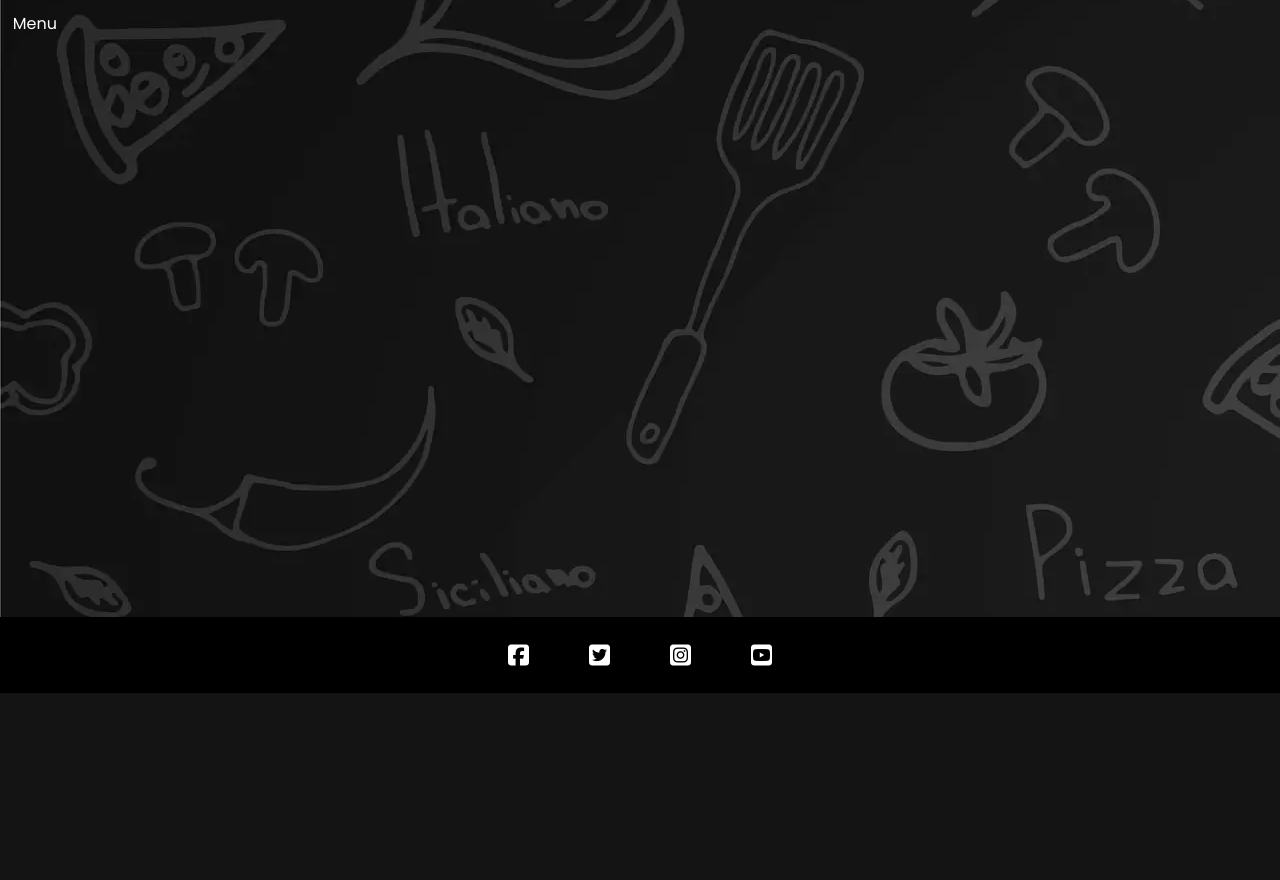
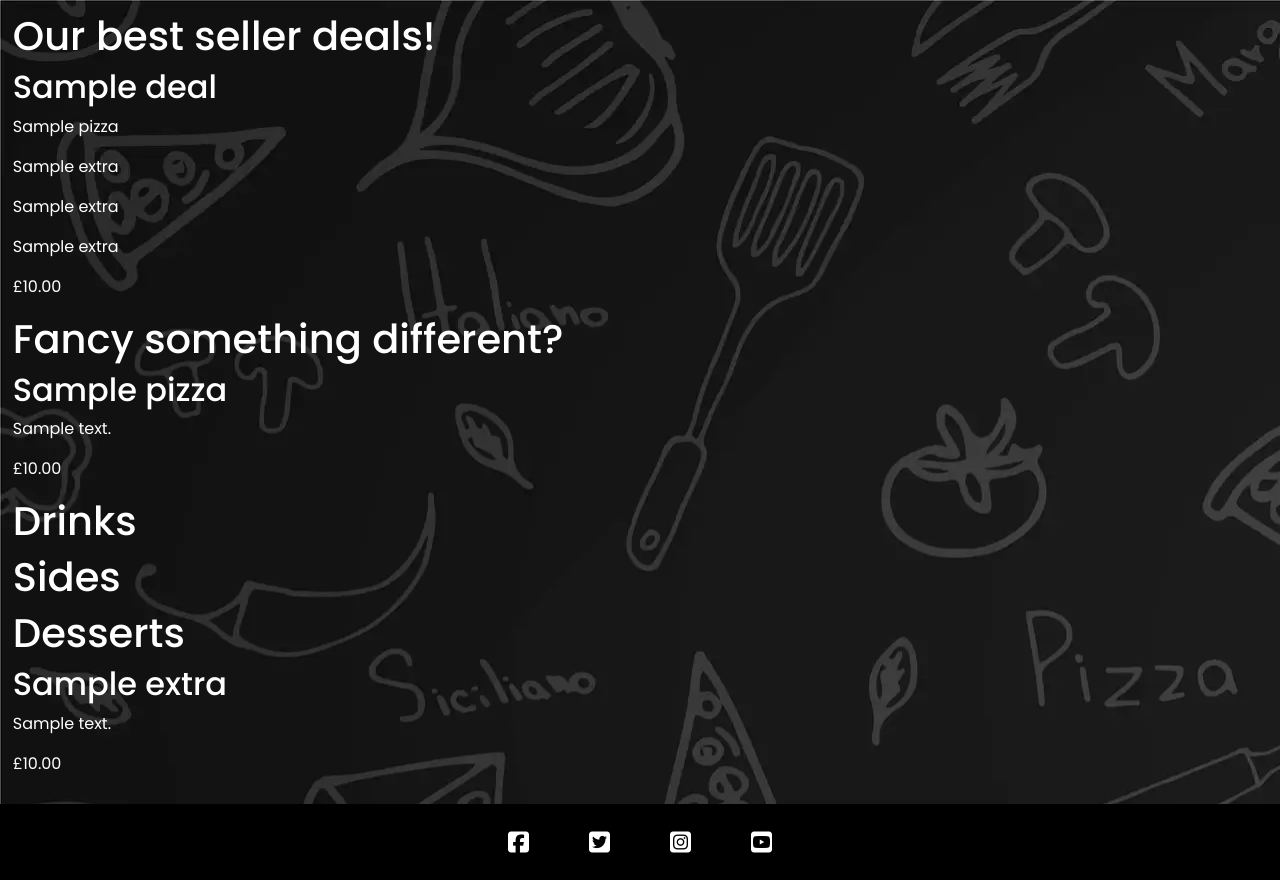
Before and after one commit to NaveedNaseem84/PP5-Ds_Pizza, a Django app: page /menu/ in a window 1280 px wide. Shown: the part 107-987 px from the top of the page. Before the commit the page ends 800 px from the top, so only its background shows below. Run offline with Django 4.2, Linux system fonts and the light colour scheme; tables that the repository leaves empty hold one stand-in row (values such as "Sample post"); some libraries are stand-ins or nearby versions.

Commit message:
add fixtures: Pizzas and Extras. Create deals. display raw data on menu page - retrieve ok

```diff
--- a/menu/templates/menu/menu.html
+++ b/menu/templates/menu/menu.html
@@ -4,7 +4,60 @@
 {% block content %}
 
 <div class="container-fluid secondary-bg d-flex flex-column h-100">
-    <p>Menu</p>
+    <div>
+        <h1> Our best seller deals!</h1>
+        {% for deal in deals %}
+        <h2>{{ deal.name }}</h2>
+        <p>{{ deal.pizza }}</p>
+        <p>{{ deal.side }}</p>
+        <p>{{ deal.drink }}</p>
+        <p>{{ deal.dessert }}</p>
+        <p>£{{ deal.price }}</p>
+        {% endfor %}
+    </div>
+    <div>
+        <h1> Fancy something different?</h1>
+        {% for item in pizza %}
+        <h2>{{ item.name }}</h2>
+        <p>{{ item.description }}</p>
+        <p>£{{ item.price }}</p>
+        {% endfor %}
+    </div>
+    <div>
+        <h1>Drinks</h1>
+        {% for drink in extras %}
+        {% if drink.category == "Drinks" %}
+         <h2>{{ drink.name }}</h2>
+        <p>{{ drink.description }}</p>
+        <p>£{{ drink.price }}</p>
+
+        {% endif %}
+        {% endfor %}
+    </div>
+
+        <div>
+        <h1>Sides</h1>
+        {% for side in extras %}
+        {% if side.category == "Sides" %}
+          <h2>{{ side.name }}</h2>
+        <p>{{ side.description }}</p>
+        <p>£{{ side.price }}</p>
+
+        {% endif %}
+        {% endfor %}
+    </div>
+
+            <div>
+        <h1>Desserts</h1>
+        {% for dessert in extras %}
+        {% if dessert.category == "Desserts" %}
+          <h2>{{ dessert.name }}</h2>
+        <p>{{ dessert.description }}</p>
+        <p>£{{ dessert.price }}</p>
+
+        {% endif %}
+        {% endfor %}
+    </div>
 
 </div>
 
--- a/menu/views.py
+++ b/menu/views.py
@@ -1,8 +1,19 @@
 from django.shortcuts import render
+from .models import Deal, Pizza, Extras
 
 # Create your views here.
 
-
 def menu_view(request):
 
-    return render(request, 'menu/menu.html')
+    deal = Deal.objects.filter(active='Yes')
+    pizza = Pizza.objects.filter(active="Yes")
+    extra = Extras.objects.filter(active='Yes')
+
+    template = "menu/menu.html"
+    context = {
+        "deals": deal,
+        "pizza": pizza,
+        "extras": extra
+    }
+
+    return render(request, template, context)
```
Also changed, not shown: static/css/style.css (line endings or trailing spaces), 1 other file.
